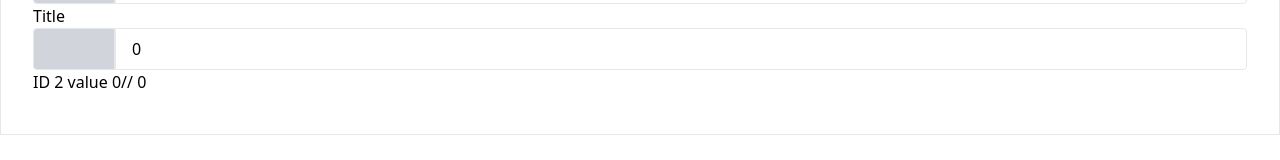
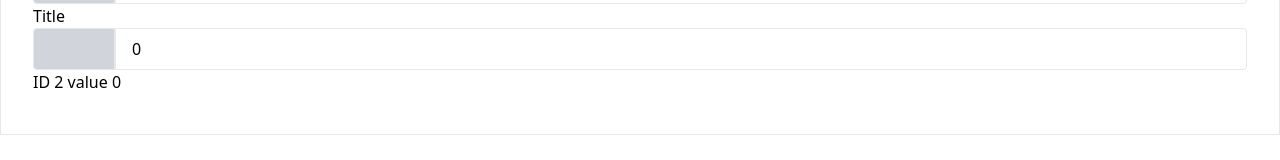
Before and after one commit to totallycrow/budget-tracker-app, a React (Create React App) app: page / in a window 1280 px wide. Shown: the part 220-380 px from the top of the page. Built offline with nearby package versions, Linux system fonts and the light colour scheme.

Commit message:
refactor inputs so they dont modify state directly

```diff
--- a/src/App.js
+++ b/src/App.js
@@ -4,24 +4,35 @@ import { useState, useEffect } from "react";
 const values = "Monthly Wages";
 
 function App() {
-  const [incomeValue, setIncomeValue] = useState(0);
-  const [incomes, setIncomes] = useState(0);
   const [test, setTest] = useState(0);
-  let result = 0;
-
   const [inputIncomes, setInputIncomes] = useState([0, 0]);
 
+  // Listen for income inputs change
+  useEffect(() => {
+    setTest(parseInt(inputIncomes[0]) + parseInt(inputIncomes[1]));
+  }, [inputIncomes]);
+
   const onInputChange = (id, value) => {
-    value === "" ? (inputIncomes[id - 1] = 0) : (inputIncomes[id - 1] = value);
+    let processedValue;
+    const incomesInput = inputIncomes.slice();
+
+    value === ""
+      ? (incomesInput[id - 1] = parseInt(0))
+      : (incomesInput[id - 1] = parseInt(value));
 
     console.log("initial array" + inputIncomes[0] + inputIncomes[1]);
 
     console.log(id);
     console.log(value);
+
+    console.log("copied array 1 = " + incomesInput[0]);
+    console.log("copied array 2 = " + incomesInput[1]);
+
     console.log(inputIncomes[0]);
     console.log(inputIncomes[1]);
 
-    setTest(parseInt(inputIncomes[0]) + parseInt(inputIncomes[1]));
+    console.log(incomesInput);
+    setInputIncomes(incomesInput);
   };
 
   return (
@@ -42,9 +53,7 @@ function App() {
 
           <ItemList onInputChange={onInputChange} id={2} />
         </div>
-        <p>
-          ID 2 value {inputIncomes[0]}// {result}
-        </p>
+        <p>ID 2 value {inputIncomes[1]}</p>
       </div>
     </div>
   );
```
